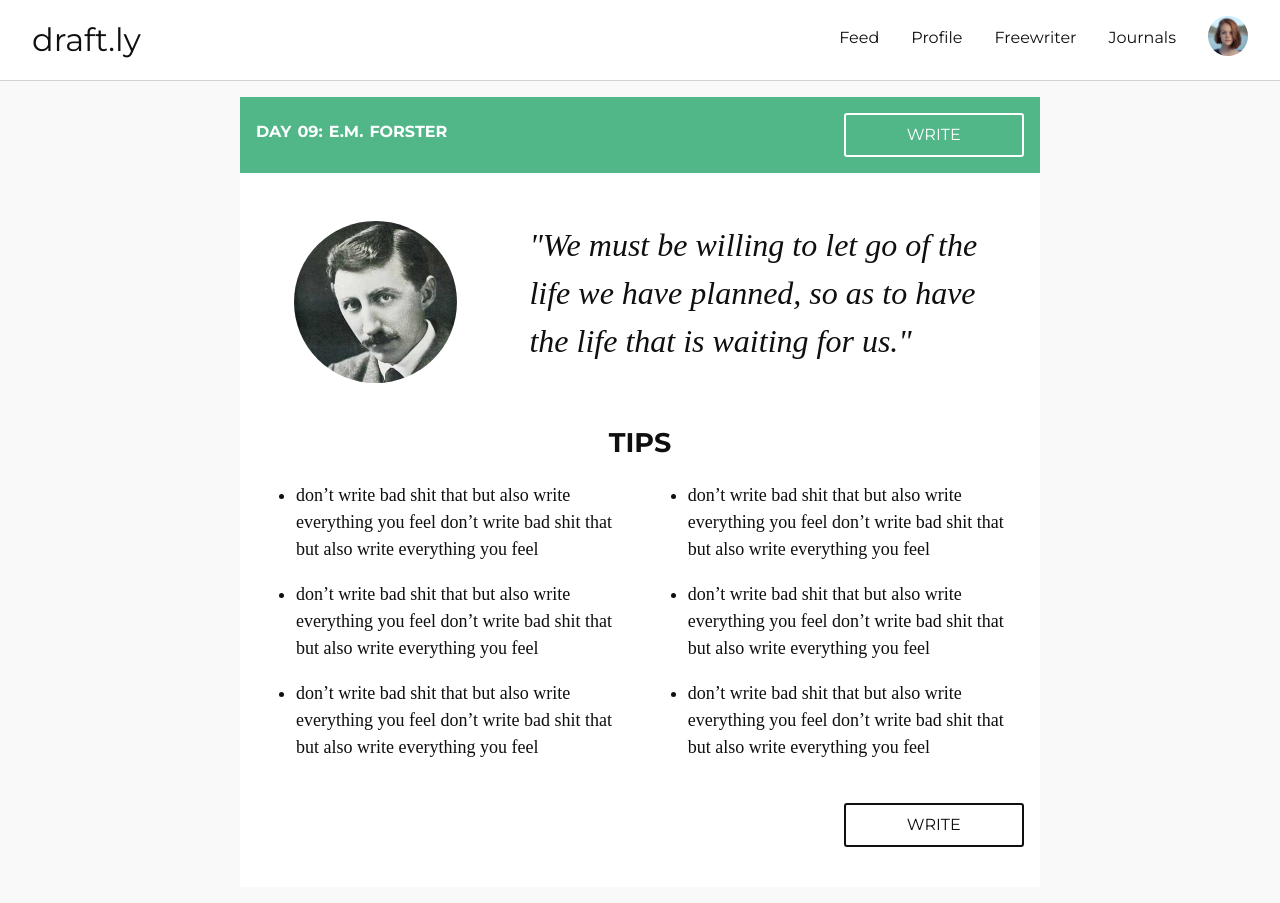
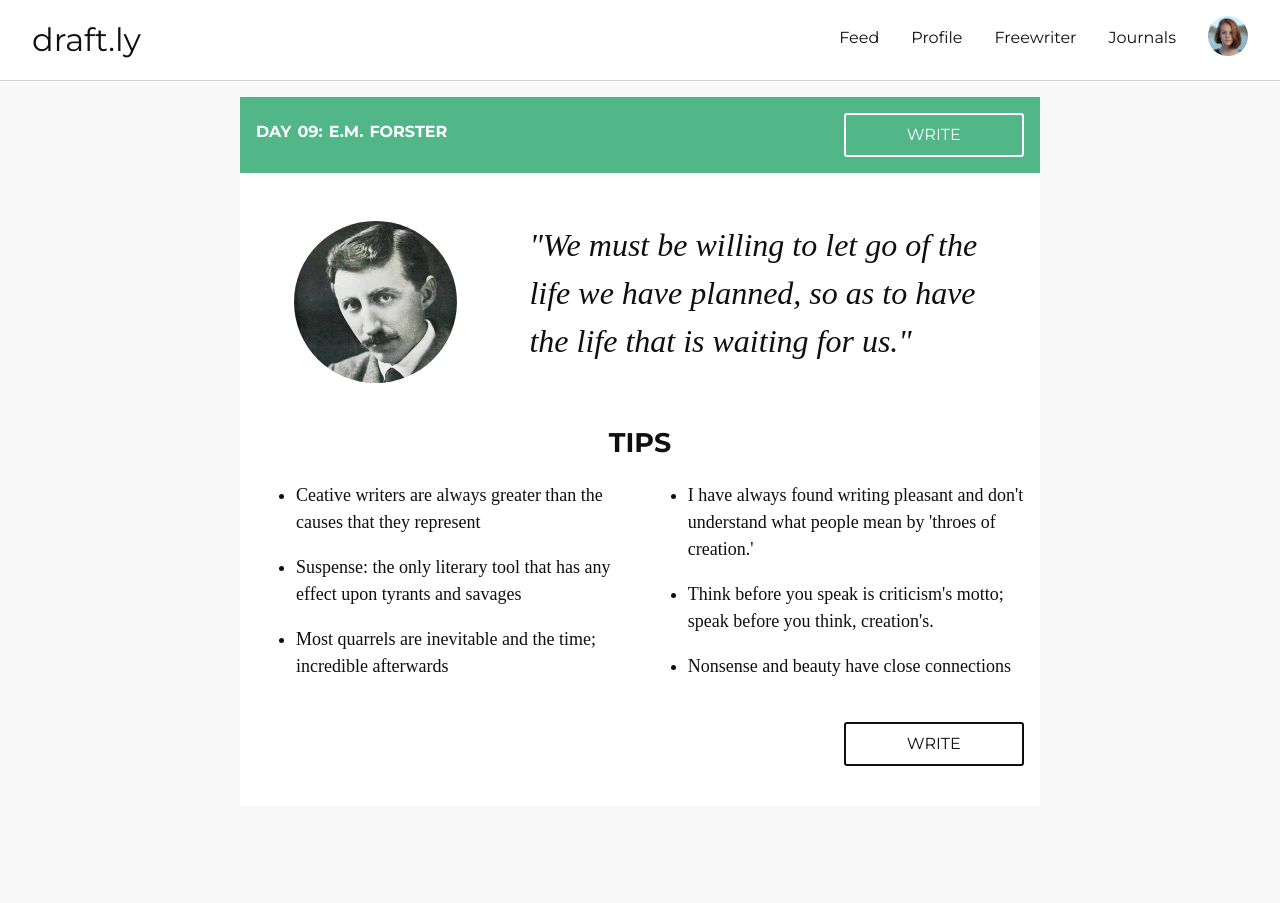
Before and after one commit to davidpowellme/draftly, a Jekyll site: the page built from essay-prompts.html, in a window 1280 px wide. Built offline with Jekyll 4.4.1, drawn with Linux system fonts in a browser that asks for light colours; nearby versions of some CDN libraries.

Commit message:
forster quotes

```diff
--- a/_config.yml
+++ b/_config.yml
@@ -12,7 +12,7 @@ description: > # this means to ignore newlines until "baseurl:"
   Write an awesome description for your new site here. You can edit this
   line in _config.yml. It will appear in your document head meta (for
   Google search results) and in your feed.xml site description.
-baseurl: "/draftly/" # the subpath of your site, e.g. /blog
+baseurl: "/draftly" # the subpath of your site, e.g. /blog
 url: "http://davidpowellme.github.io" # the base hostname & protocol for your site
 twitter_username: thedavidpowell
 github_username:  davidpowellme
--- a/essay-prompts.html
+++ b/essay-prompts.html
@@ -9,7 +9,7 @@ permalink: ../essay-prompts/
       <h4>Day 09: E.M. Forster</h4>
     </div>
   </article>
-  <article class="col-md-5 col-md-4 col-lg-3">
+  <article class="col-sm-5 col-md-4 col-lg-3">
     <a href="/prompt/" class="btn light">Write</a>
   </article>
 </header>
@@ -33,18 +33,18 @@ permalink: ../essay-prompts/
 		<article class="col-sm-12 col-md-12 col-lg-6">
 			<div>
 				<ul>
-					<li>don’t write bad shit that but also write everything you feel don’t write bad shit that but also write everything you feel</li>
-					<li>don’t write bad shit that but also write everything you feel don’t write bad shit that but also write everything you feel</li>
-					<li>don’t write bad shit that but also write everything you feel don’t write bad shit that but also write everything you feel</li>
+					<li>Ceative writers are always greater than the causes that they represent</li>
+					<li>Suspense: the only literary tool that has any effect upon tyrants and savages</li>
+					<li>Most quarrels are inevitable and the time; incredible afterwards</li>
 				</ul>
 			</div>
 		</article>
 		<article class="col-sm-12 col-md-12 col-lg-6">
 			<div>
 				<ul>
-					<li>don’t write bad shit that but also write everything you feel don’t write bad shit that but also write everything you feel</li>
-					<li>don’t write bad shit that but also write everything you feel don’t write bad shit that but also write everything you feel</li>
-					<li>don’t write bad shit that but also write everything you feel don’t write bad shit that but also write everything you feel</li>
+					<li>I have always found writing pleasant and don't understand what people mean by 'throes of creation.'</li>
+					<li>Think before you speak is criticism's motto; speak before you think, creation's.</li>
+					<li>Nonsense and beauty have close connections</li>
 				</ul>
 			</div>
 		</article>
--- a/journalism-prompts.html
+++ b/journalism-prompts.html
@@ -9,7 +9,7 @@ permalink: ../journalism-prompts/
       <h4>Day 03: Gloria Steinem</h4>
     </div>
   </article>
-  <article class="col-md-4 col-md-4 col-lg-3">
+  <article class="col-sm-4 col-md-4 col-lg-3">
     <a href="/prompt/" class="btn light">Write</a>
   </article>
 </header>
```
